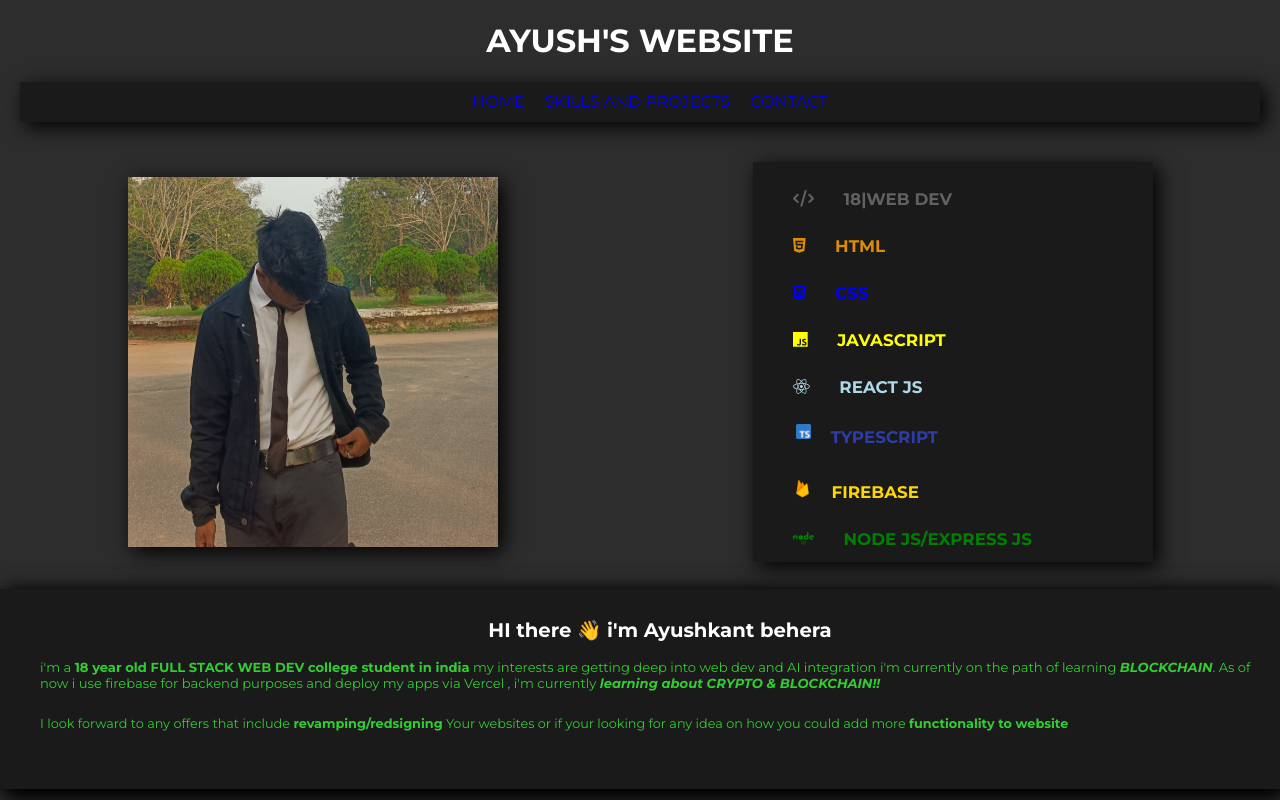
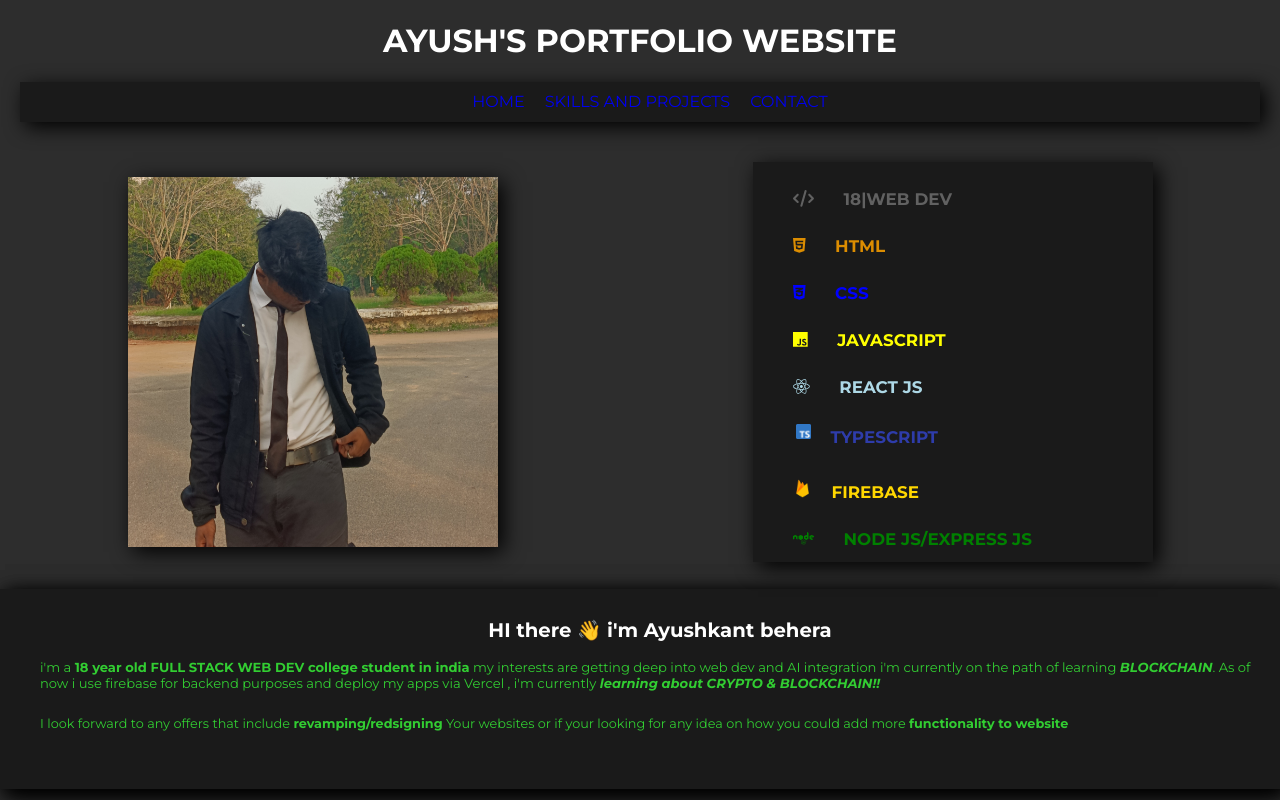
Before and after one commit to Graffian/portfolio-, a React (Create React App) app: page / in a window 1280 px wide. Built offline with nearby package versions, Linux system fonts and the light colour scheme.

Commit message:
portfolio.js

```diff
--- a/src/portfolio.js
+++ b/src/portfolio.js
@@ -15,7 +15,7 @@ function Portfolio(){
 
   return(
     <div>
-      <h1>AYUSH'S WEBSITE</h1>
+      <h1>AYUSH'S PORTFOLIO WEBSITE</h1>
       <nav className="navigation">
         <Link className="navElement" to="/">HOME</Link>
         <Link className="navElement" to="/skills">SKILLS AND PROJECTS</Link>
```
